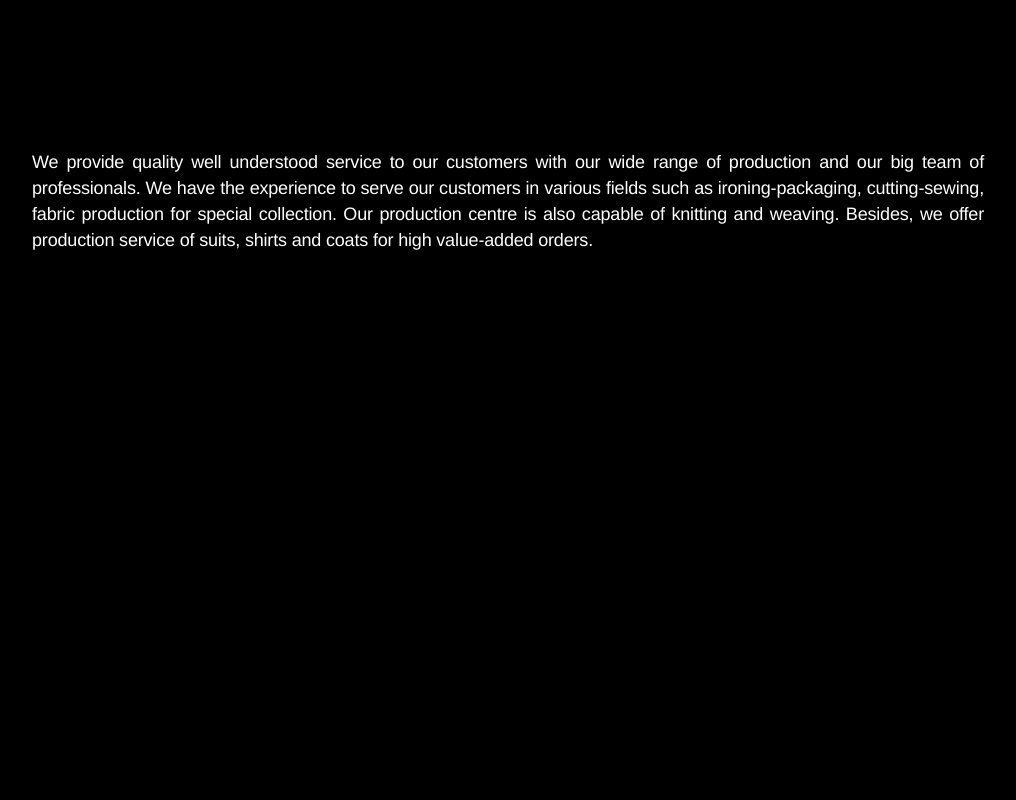
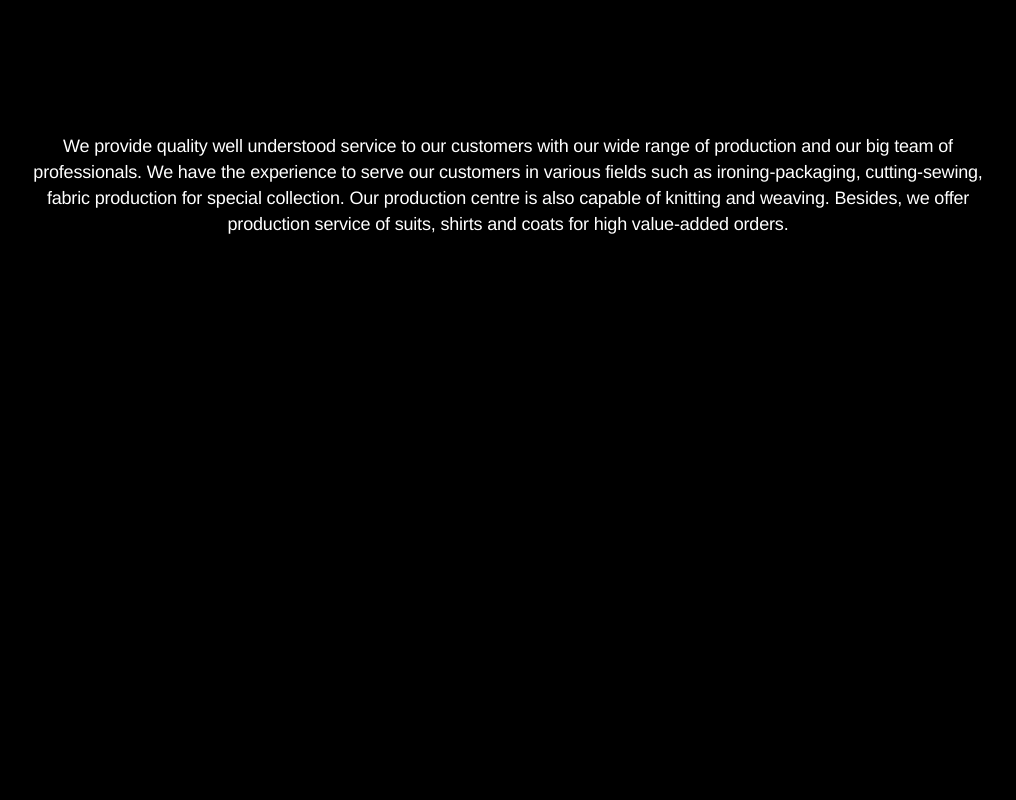
Before and after one commit to malitopal113/igg-new-, a Next.js app: page /sectors/textile/overview/igg-explore in a window 1280 px wide. Shown: the part 1340-2140 px from the top of the page, without its empty margins (132-1148 px from the left). Built offline with nearby package versions, Linux system fonts and the light colour scheme.

Commit message:
new33455dsdsff

```diff
--- a/src/components/sectors/textile/overview/igg-explore/HomePageItem.tsx
+++ b/src/components/sectors/textile/overview/igg-explore/HomePageItem.tsx
@@ -259,7 +259,7 @@ export default function HomePageItem({
             style={{
               bottom: descBottomOffset, // final konum: resmin altında, her bileşende sabit
               width: "min(1000px, 85vw)",
-              paddingBottom: "3rem",
+              paddingBottom: "4rem",
               ...descStyle,
             }}
           >
--- a/src/components/sectors/textile/overview/igg-explore/page.tsx
+++ b/src/components/sectors/textile/overview/igg-explore/page.tsx
@@ -13,7 +13,7 @@ export default function Page() {
           titleRight="CAPACITY"
           desc={
             <p
-              className="leading-[1.45] text-white font-light tracking-[-0.01em] text-[18px] text-justify"
+              className="leading-[1.45] text-white font-light tracking-[-0.01em] text-[18px] "
               style={{ fontFamily: '"Helvetica Neue", Arial, sans-serif' }}
             >
               We provide quality well understood service to our customers with our wide range
@@ -51,7 +51,7 @@ export default function Page() {
             desc={
             <>
               <p
-                className="mb-6 leading-[1.4] text-white font-light tracking-[-0.01em] text-[18px] text-justify"
+                className="mb-6 leading-[1.4] text-white font-light tracking-[-0.01em] text-[18px] "
                 style={{ fontFamily: '"Helvetica Neue", Arial, sans-serif' }}
               >
                 Our company shows a wide range of products made using both knitting and
@@ -106,7 +106,7 @@ export default function Page() {
             desc={
             <>
               <p
-                className="mb-6 leading-[1.4] text-white font-light tracking-[-0.01em] text-[18px] text-justify"
+                className="mb-6 leading-[1.4] text-white font-light tracking-[-0.01em] text-[18px] "
                 style={{ fontFamily: '"Helvetica Neue", Arial, sans-serif' }}
               >
                 Info always has a solution for challenging projects. We have the ability to apply various printing techniques and embroidery.
@@ -157,7 +157,7 @@ export default function Page() {
             titleRight="ANALYSIS"
             desc={
               <p
-                className="leading-[1.45] text-white font-light tracking-[-0.01em] text-[18px] text-justify "
+                className="leading-[1.45] text-white font-light tracking-[-0.01em] text-[18px]  "
                 style={{ fontFamily: '"Helvetica Neue", Arial, sans-serif' }}
               >
                 At Info Group Global, we’re excited about creativity, technology and all its possibilities in the textile sector.
@@ -183,7 +183,7 @@ export default function Page() {
             titleRight="SERVICES"
             desc={
               <p
-                className="leading-[1.45] text-white font-light tracking-[-0.01em] text-[18px] text-justify"
+                className="leading-[1.45] text-white font-light tracking-[-0.01em] text-[18px] "
                 style={{ fontFamily: '"Helvetica Neue", Arial, sans-serif' }}
               >
                 We meticulously analyze and understand your unique needs, delivering not just clothing, but industry-specific, functional solutions designed to enhance productivity.
```
